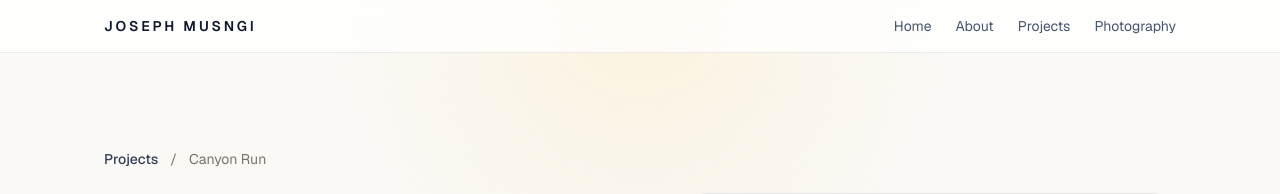
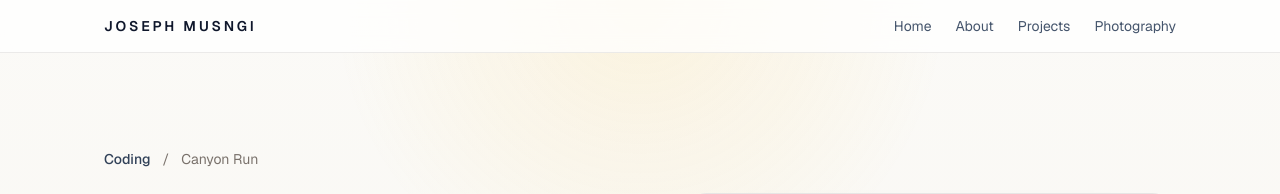
Before and after one commit to josephmusngi21/josephmusngi21.github.io, a Next.js app: page /coding/canyon-run in a window 1280 px wide. Shown: the top 194 px of the page. Built offline with nearby package versions, Linux system fonts and the light colour scheme.

Commit message:
Rename coding project metadata labels
Update the coding project page metadata and breadcrumb text to use "Coding" instead of the generic "Projects" label, including the fallback title for missing projects.

```diff
--- a/app/coding/[slug]/page.tsx
+++ b/app/coding/[slug]/page.tsx
@@ -23,12 +23,12 @@ export async function generateMetadata({ params }: { params: Promise<{ slug: str
 
   if (!project) {
     return {
-      title: "Project",
+      title: "Coding Project",
     };
   }
 
   return {
-    title: `${project.title} | Projects`,
+    title: `${project.title} | Coding`,
     description: project.description,
   };
 }
@@ -46,7 +46,7 @@ export default async function CodingProjectPage({ params }: { params: Promise<{
       <section className="mx-auto w-full max-w-6xl px-6 py-16 sm:px-8 lg:px-10 lg:py-24">
         <div className="flex flex-wrap items-center gap-3 text-sm text-stone-500">
           <Link href="/coding" className="font-medium text-slate-700 hover:text-slate-900">
-            Projects
+            Coding
           </Link>
           <span>/</span>
           <span>{project.title}</span>
```
